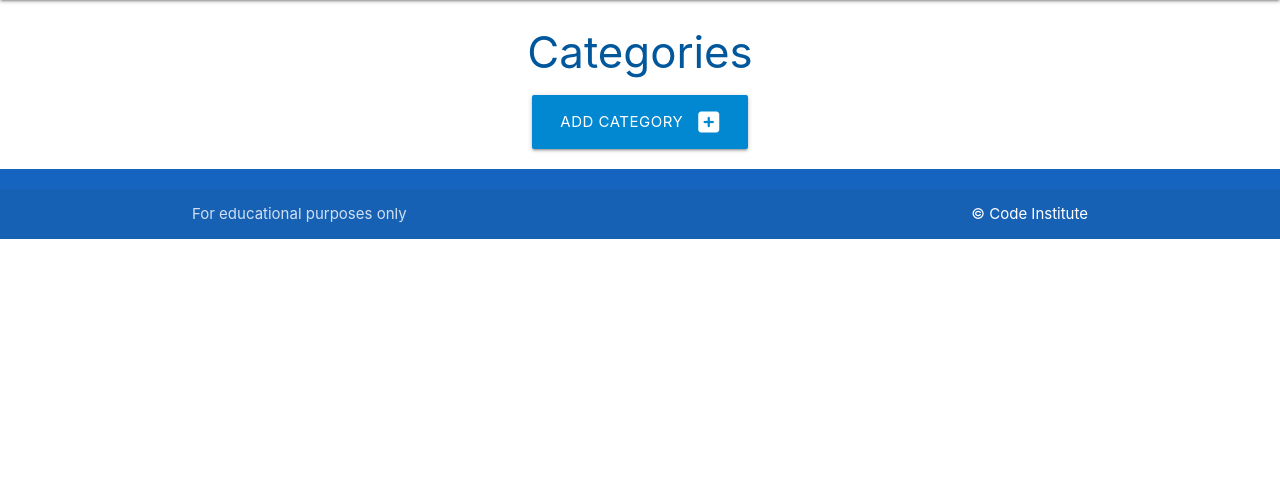
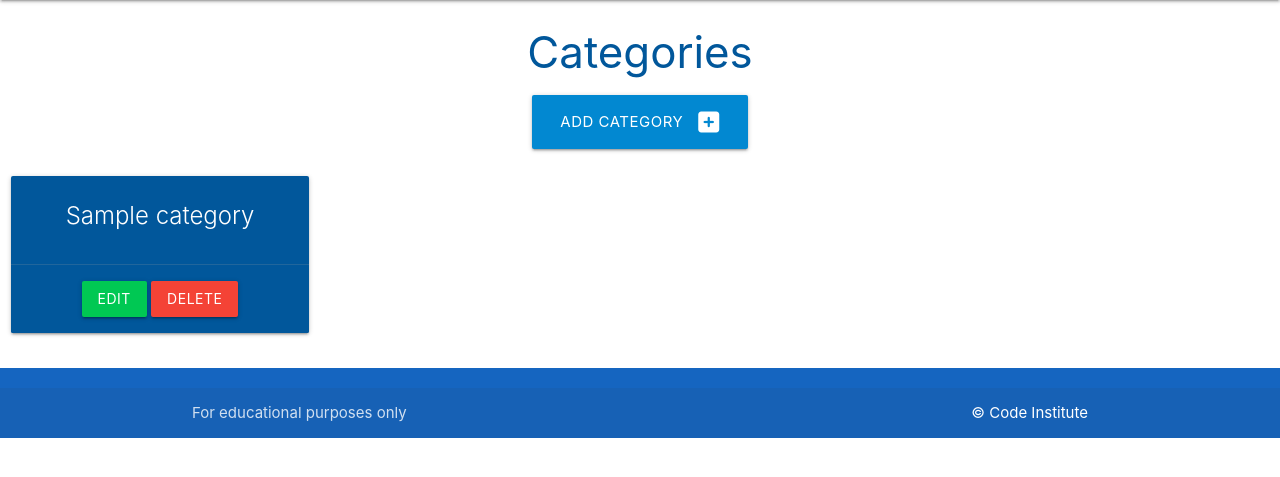
Before and after one commit to Janisroz/task-manager, a Flask app: page /categories in a window 1280 px wide. Shown: the part 64-541 px from the top of the page. Run offline with Flask 3, Linux system fonts and the light colour scheme; tables that the repository leaves empty hold one stand-in row (values such as "Sample post").

Commit message:
Add category cards

```diff
--- a/taskmanager/__init__.py
+++ b/taskmanager/__init__.py
@@ -2,12 +2,12 @@ import os
 from flask import Flask
 from flask_sqlalchemy import SQLAlchemy
 if os.path.exists("env.py"):
-    import env  # noq
+    import env  # noqa
 
 
 app = Flask(__name__)
 app.config["SECRET_KEY"] = os.environ.get("SECRET_KEY")
-app.config["SQLALCHEMY_DATABASE-URI"] = os.environ.get("DB_URL")
+app.config["SQLALCHEMY_DATABASE_URI"] = os.environ.get("DB_URL")
 
 db = SQLAlchemy(app)
 
--- a/taskmanager/routes.py
+++ b/taskmanager/routes.py
@@ -10,7 +10,8 @@ def home():
 
 @app.route("/categories")
 def categories():
-    return render_template("categories.html")
+    categories = list(Category.query.order_by(Category.category_name).all())
+    return render_template("categories.html", categories=categories)
 
 
 @app.route("/add_category", methods=["GET", "POST"])
--- a/taskmanager/templates/categories.html
+++ b/taskmanager/templates/categories.html
@@ -1,15 +1,31 @@
-{% extends "base.html" %}
-{% block content %}
+{% extends "base.html" %} {% block content %}
 
 <h3 class="light-blue-text text-darken-4 center-align">Categories</h3>
 
 <div class="row">
-    <div class="col s12 center-align">
-        <a href="{{ url_for('add_category') }}" class="btn-large light-blue darken-2">
-            Add Category <i class="fas fa-plus-square right"></i>
-        </a>
-
-    </div>
+  <div class="col s12 center-align">
+    <a
+      href="{{ url_for('add_category') }}"
+      class="btn-large light-blue darken-2"
+    >
+      Add Category <i class="fas fa-plus-square right"></i>
+    </a>
+  </div>
 </div>
 
+<div class="row">
+  {% for category in categories %}
+  <div class="col s12 m6 l3">
+    <div class="card light-blue darken-4 center-align">
+      <div class="card-content white-text">
+        <span class="card-title">{{ category.category_name }}</span>
+      </div>
+      <div class="card-action">
+        <a href="#" class="btn green accent-4">Edit</a>
+        <a href="#" class="btn red">Delete</a>
+      </div>
+    </div>
+  </div>
+  {% endfor %}
+</div>
 {% endblock %}
```
Also changed, not shown: taskmanager/static/js/script.js (renamed from taskmanager/static/script.js).
